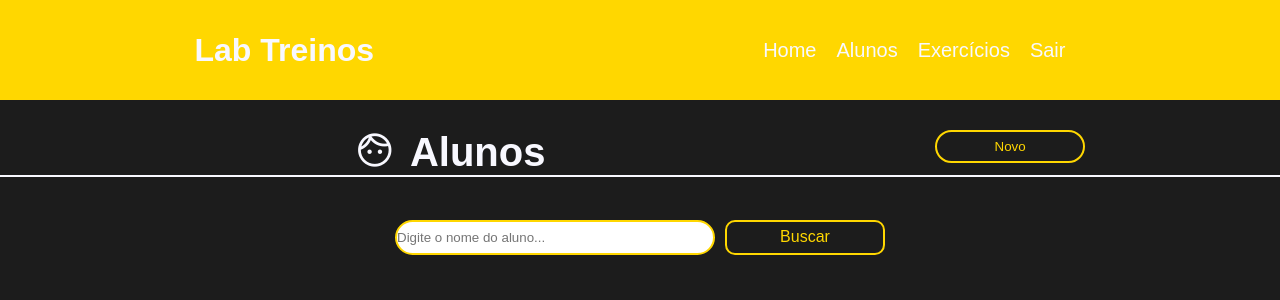
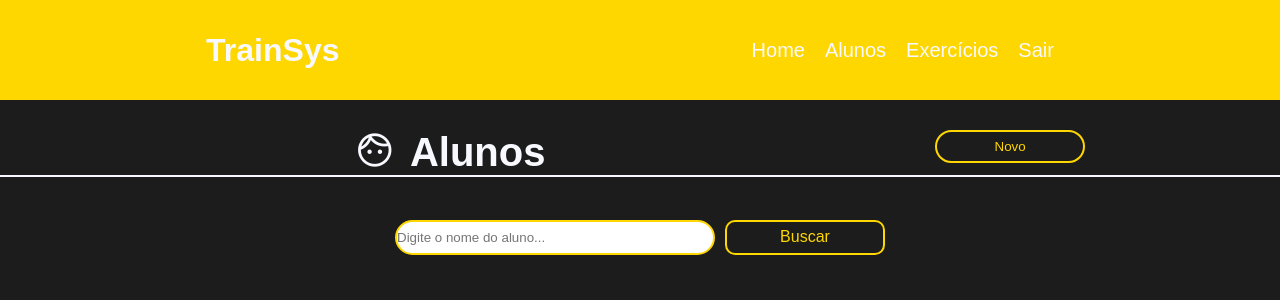
Before and after one commit to HenriqueRodriguesRossi/TrainSys, a Vue app in the folder TrainSys/: page /students in a window 1280 px wide. Shown: the top 300 px of the page. Built offline with nearby package versions, Linux system fonts and the light colour scheme; no server answers.

Commit message:
Alterando o titulo do componente Header

```diff
--- a/TrainSys/src/components/Header.vue
+++ b/TrainSys/src/components/Header.vue
@@ -1,6 +1,6 @@
 <template>
 <header>
-        <h1>Lab Treinos</h1>
+        <h1>TrainSys</h1>
 
         <nav>
             <ul>
```
